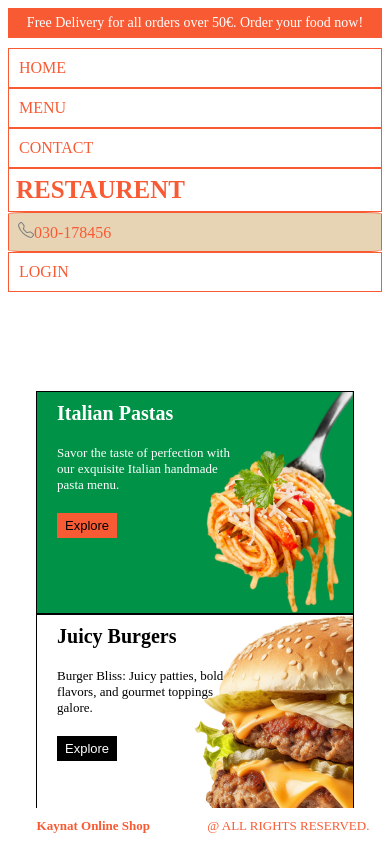
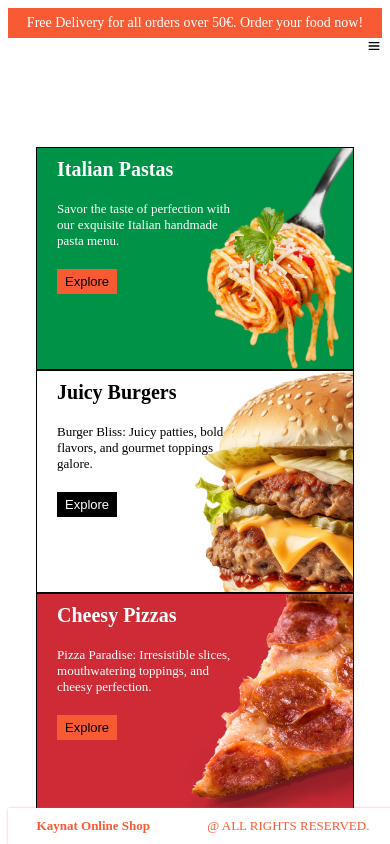
Before and after one commit to sabrinabu/restaurentapp2023, a React (Vite) app: page /menu in a window 390 px wide. Shown: the top 844 px of the page. Built offline with nearby package versions, Linux system fonts and the light colour scheme.

Commit message:
hideMenu on Small screen developed, box-shadow and animation added on Navbar and footer

```diff
--- a/package.json
+++ b/package.json
@@ -46,7 +46,6 @@
     "eslint-plugin-react-hooks": "^4.6.0",
     "eslint-plugin-react-refresh": "^0.4.3",
     "eslint-plugin-storybook": "^0.6.13",
-    "gh-pages": "^6.0.0",
     "sass": "^1.64.0",
     "storybook": "^7.2.1",
     "typescript": "^5.0.2",
--- a/src/components/footer/footer.scss
+++ b/src/components/footer/footer.scss
@@ -5,6 +5,7 @@
   background-color: rgb(255, 255, 255);
   width: 100%;
   position: sticky;
+  box-shadow: 1px 1px 3px rgb(248, 91, 52);
 
   .left {
     font-weight: 700;
--- a/src/components/navbar/Navbar.tsx
+++ b/src/components/navbar/Navbar.tsx
@@ -1,9 +1,12 @@
 import { Link } from "react-router-dom";
 import "./navbar.scss";
 import { BsTelephone } from "react-icons/bs";
+import { BiMenu } from "react-icons/bi";
+import { MdCancelPresentation } from "react-icons/md";
 import { useAuth0 } from "@auth0/auth0-react";
 import { useAppSelector } from "../../redux/store";
 import useStickyPart from "../../hooks/useStickyPart";
+import { useState } from "react";
 
 export default function Navbar() {
   const cart = useAppSelector((state) => state.cart);
@@ -11,10 +14,26 @@ export default function Navbar() {
   const wishlist = useAppSelector((state) => state.wish);
   const { loginWithRedirect, logout, isAuthenticated } = useAuth0();
   const { isSticky } = useStickyPart(200, 750);
+  const [hideMenu, setHideMenu] = useState(true);
 
   return (
     <div className={isSticky ? "navbar stickyHeader" : "navbar"}>
-      <div className="container">
+      <span className="menuHideIcon">
+        {hideMenu ? (
+          <BiMenu
+            onClick={() => {
+              setHideMenu(false);
+            }}
+          />
+        ) : (
+          <MdCancelPresentation
+            onClick={() => {
+              setHideMenu(true);
+            }}
+          />
+        )}
+      </span>
+      <div className={hideMenu ? "container" : "containerSmallDevice"}>
         <Link to="/" className="menuItem">
           HOME
         </Link>
@@ -46,7 +65,6 @@ export default function Navbar() {
           <Link to="/orders" className="menuItem">
             ORDERS
           </Link>
-
         )}
         {cart.cartItems?.length > 0 && (
           <Link to="/cart" className="menuItem">
--- a/src/components/navbar/navbar.scss
+++ b/src/components/navbar/navbar.scss
@@ -1,15 +1,21 @@
 .navbar {
   width: 100%;
-  .container {
+  .menuHideIcon {
+    display: none;
+  }
+  .container,
+  .containerSmallDevice {
     padding: 10px 0 10px 0;
     display: flex;
     align-items: center;
-    justify-content: space-between;
+    justify-content: space-evenly;
     flex-wrap: wrap;
+    box-shadow: 2px 2px 5px rgb(248, 91, 52);
     .menuItem {
       text-decoration: none;
       color: rgb(248, 91, 52);
       padding: 0 15px;
+      transition: all 0.7s ease;
       &:hover {
         background-color: rgb(248, 91, 52);
         color: rgb(238, 238, 238);
@@ -42,7 +48,14 @@
 @media only screen and (max-width: 750px) {
   .navbar {
     width: 100%;
+    .menuHideIcon {
+      display: block;
+      text-align: right;
+    }
     .container {
+      display: none;
+    }
+    .containerSmallDevice {
       padding: 10px 0 10px 0;
       display: flex;
       align-items: center;
```
Also changed, not shown: 1 other file (tests, documents, lock files or other folders).
